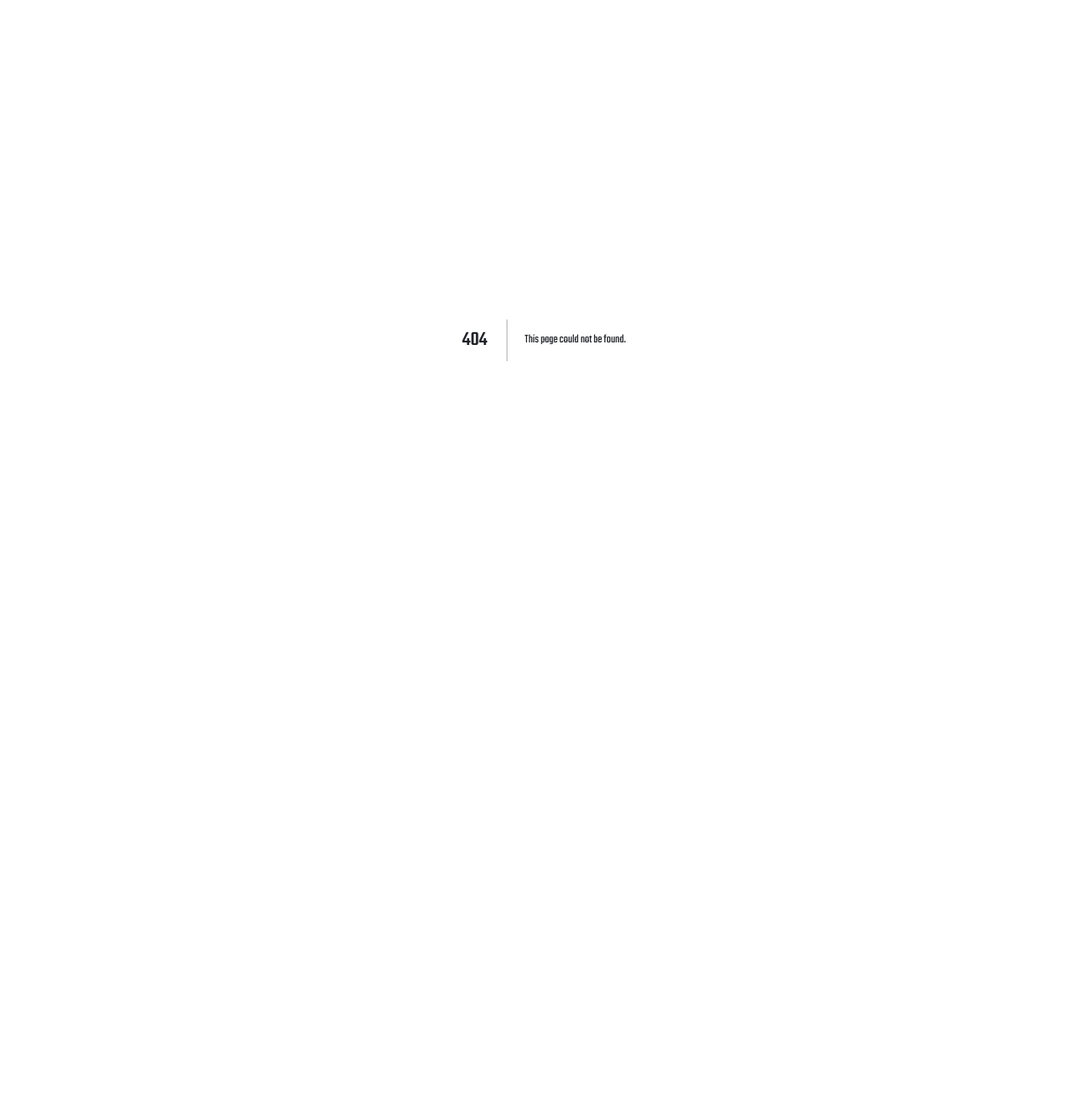
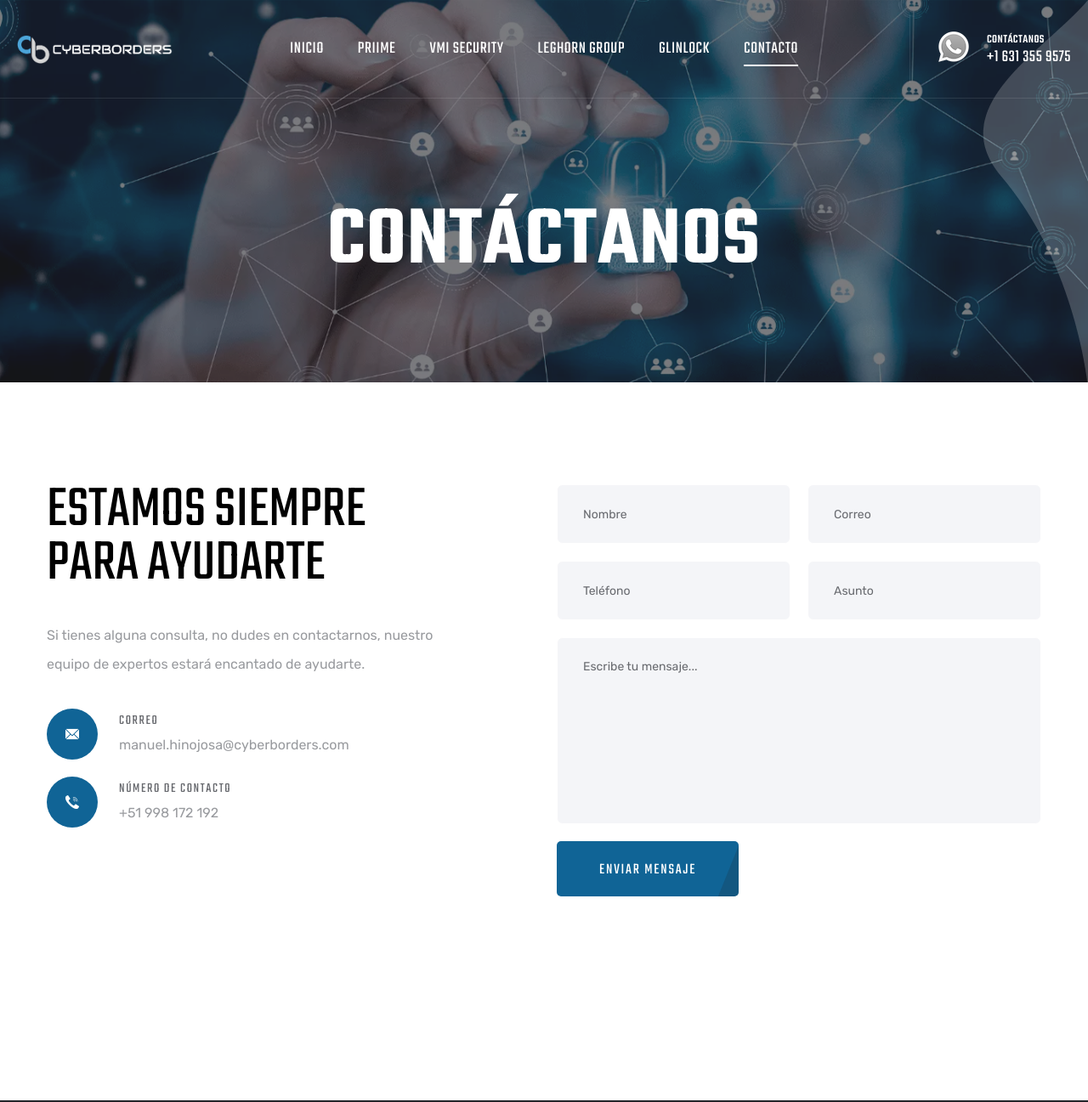
Before and after one commit to MiguelGuevara25/websiteCyberborder, a Next.js app: page /contacto-peru in a window 1280 px wide. Before the commit this address had no page. Shown: the top 1297 px of the page at 85% size. Before the commit the page ends 800 px from the top, so only its background shows below. Built offline with nearby package versions, Linux system fonts and the light colour scheme.

Commit message:
cambios de MAX

```diff
--- a/src/components/CallToSection/CallToSection.js
+++ b/src/components/CallToSection/CallToSection.js
@@ -14,7 +14,7 @@
               {container ? <br /> : ""} de los Puertos Inteligentes
             </h2>
             <div className="link-box">
-              <Link href="/contact">
+              <Link href="/contacto">
                 <a className="theme-btn btn-style-two">
                   <i className="btn-curve"></i>
                   <span className="btn-title">Contáctanos</span>
--- a/src/components/GetQuote/GetQuoteTwo.js
+++ b/src/components/GetQuote/GetQuoteTwo.js
@@ -1,9 +1,11 @@
 import { getQuoteTwo } from "@/data/getQuote";
+import { useRouter } from "next/router";
 import React from "react";
 import { Col, Row } from "react-bootstrap";
 import { useForm } from "react-hook-form";
 
-const { title, text, address, email, phone, phone2, inputs } = getQuoteTwo;
+const { title, text, address, email, email2, phone, phone2, inputs } =
+  getQuoteTwo;
 
 const GetQuoteTwo = ({ className = "" }) => {
   const {
@@ -12,6 +14,9 @@
     formState: { errors },
   } = useForm();
   const onSubmit = (data) => console.log(data);
+
+  const { pathname } = useRouter();
+  console.log(pathname);
 
   return (
     <section className={`get-quote-two ${className}`}>
@@ -28,14 +33,22 @@
                   <li>
                     <span className="icon flaticon-email-2"></span>
                     <strong style={{ color: "#686a6f" }}>Correo</strong>
-                    <a href={`mailto:${email}`}>{email}</a>
+                    {pathname === "/contacto" ? (
+                      <a href={`mailto:${email}`}>{email}</a>
+                    ) : (
+                      <a href={`mailto:${email2}`}>{email2}</a>
+                    )}
                   </li>
                   <li>
                     <span className="icon flaticon-call"></span>
                     <strong style={{ color: "#686a6f" }}>
                       Número de contacto
                     </strong>
-                    <a href={`tel:${phone.split(" ").join("")}`}>{phone}</a>
+                    {pathname === "/contacto" ? (
+                      <a href={`tel:${phone.split(" ").join("")}`}>{phone}</a>
+                    ) : (
+                      <a href={`tel:${phone.split(" ").join("")}`}>{phone2}</a>
+                    )}
                   </li>
                 </ul>
               </div>
--- a/src/components/MainFooter/MainFooter.js
+++ b/src/components/MainFooter/MainFooter.js
@@ -15,16 +15,11 @@
   phone,
   email,
   email2,
+  phone2,
   textBottom,
 } = mainFooter;
 
 const MainFooter = ({ normalPadding = true }) => {
-  const handleSubmit = (e) => {
-    e.preventDefault();
-    const formData = new FormData(e.target);
-    console.log(formData.get("email"));
-  };
-
   return (
     <footer className={`main-footer${normalPadding ? " normal-padding" : ""}`}>
       <div className="auto-container">
@@ -40,7 +35,7 @@
                           id="fLogo"
                           src={logo.src}
                           alt=""
-                          style={{ height: 100 }}
+                          style={{ height: 125 }}
                         />
                       </a>
                     </Link>
@@ -90,12 +85,24 @@
                         {phone}
                       </a>
                     </li>
+
+                    <li>
+                      <span className="icon flaticon-call text-white"></span>
+                      <a
+                        href={`tel:${phone2.split(" ").join("")}`}
+                        className="text-white"
+                      >
+                        {phone2}
+                      </a>
+                    </li>
+
                     <li>
                       <span className="icon flaticon-email-2 text-white"></span>
                       <a href={`mailto:${email}`} className="text-white">
                         {email}
                       </a>
                     </li>
+
                     <li>
                       <span className="icon flaticon-email-2 text-white"></span>
                       <a href={`mailto:${email2}`} className="text-white">
--- a/src/data/getQuote.js
+++ b/src/data/getQuote.js
@@ -2,9 +2,10 @@
   title: "Estamos siempre para ayudarte",
   text: "Si tienes alguna consulta, no dudes en contactarnos, nuestro equipo de expertos estará encantado de ayudarte.",
   address: "66 Broklyn Street, New York. USA",
-  email: "info@cyberboder.com",
+  email: "miguel.carrion@cyberborders.com",
+  email2: "manuel.hinojosa@cyberborders.com",
   phone: "+1 631 355 9575",
-  phone2: "+34 656 94 23 95",
+  phone2: "+51 998 172 192",
   inputs: [
     {
       type: "text",
--- a/src/data/header.js
+++ b/src/data/header.js
@@ -75,7 +75,7 @@
     href: "/contacto",
     subNavItems: [
       { id: 1, name: "América", href: "/contacto" },
-      { id: 2, name: "Europa", href: "/contacto-2" },
+      { id: 2, name: "Perú", href: "/contacto-peru" },
     ],
   },
 ];
--- a/src/data/mainFooter.js
+++ b/src/data/mainFooter.js
@@ -26,7 +26,7 @@
   address2:
     "214 Gold Street Round Road. 66 \n Code New York, United States \n of America",
   phone: "+1 631 355 9575",
-  phone2: "+92 3333 222 000",
+  phone2: "+51 998 172 192",
   email: "miguel.carrion@cyberborders.com",
   email2: "manuel.hinojosa@cyberborders.com",
   textBottom:
--- /dev/null
+++ b/src/pages/contacto-peru.js
@@ -0,0 +1,20 @@
+import PageBanner from "@/components/BannerSection/PageBanner"
+import GetQuoteTwo from "@/components/GetQuote/GetQuoteTwo"
+import HeaderOne from "@/components/Header/HeaderOne"
+import MobileMenu from "@/components/Header/MobileMenu"
+import Layout from "@/components/Layout/Layout"
+import MainFooter from "@/components/MainFooter/MainFooter"
+
+const ContactPeruPage = () => {
+  return (
+    <Layout pageTitle="Contacto">
+      <HeaderOne headerStyle="header-style-two" logo={4} />
+      <MobileMenu />
+      <PageBanner title="Contáctanos" />
+      <GetQuoteTwo />
+      <MainFooter />
+    </Layout>
+  )
+}
+
+export default ContactPeruPage
```
Also changed, not shown: src/assets/images/logoCyberborderBlanco.png, src/assets/images/logoCyberborderBlanco1.png (added).
